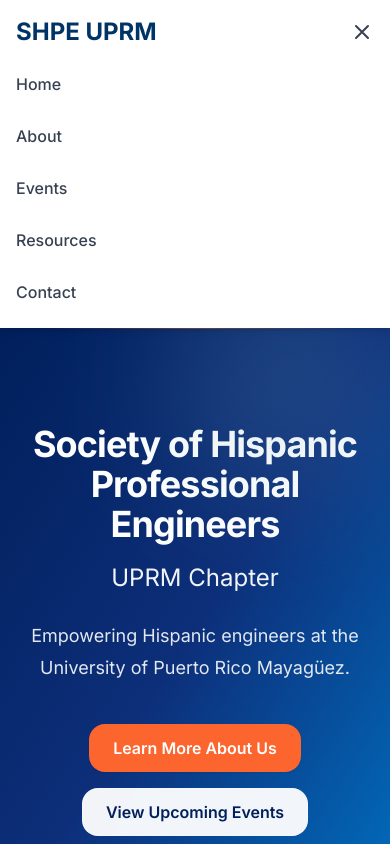
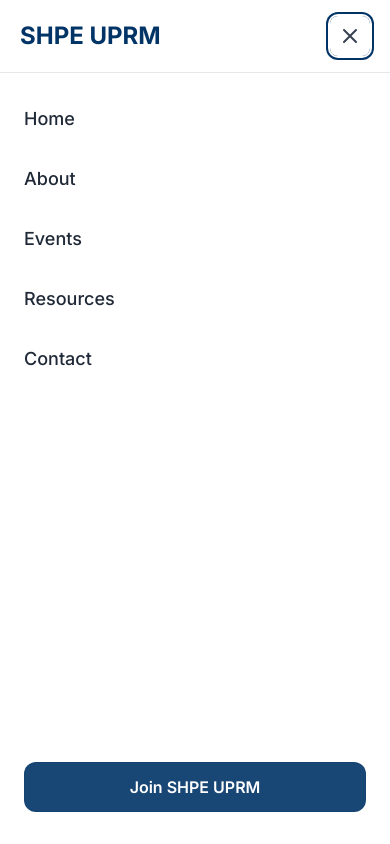
Before and after one commit to shpeuprm/shpeuprm-website, a Next.js app: page / in a window 390 px wide. Both pictures are taken after a click on the button "Open menu". Shown: the top 844 px of the page. Built offline with nearby package versions, Linux system fonts and the light colour scheme.

Commit message:
Refactor Header component for improved accessibility and UX; implement mobile menu with animations, focus management, and enhanced navigation.

```diff
--- a/components/Header.tsx
+++ b/components/Header.tsx
@@ -1,10 +1,12 @@
 "use client";
 
 import Link from "next/link";
-import { useState } from "react";
+import { useEffect, useRef, useState } from "react";
 
 export default function Header() {
   const [isMenuOpen, setIsMenuOpen] = useState(false);
+  const [isExiting, setIsExiting] = useState(false);
+  const closeBtnRef = useRef<HTMLButtonElement>(null);
 
   const navLinks = [
     { href: "/", label: "Home" },
@@ -13,6 +15,46 @@
     { href: "/resources", label: "Resources" },
     { href: "/contact", label: "Contact" },
   ];
+
+  // Body scroll lock + focus
+  useEffect(() => {
+    if (isMenuOpen) {
+      document.body.classList.add("overflow-hidden");
+      closeBtnRef.current?.focus();
+    } else {
+      document.body.classList.remove("overflow-hidden");
+    }
+    return () => document.body.classList.remove("overflow-hidden");
+  }, [isMenuOpen]);
+
+  // ESC to close
+  useEffect(() => {
+    const onKey = (e: KeyboardEvent) => e.key === "Escape" && handleClose();
+    window.addEventListener("keydown", onKey);
+    return () => window.removeEventListener("keydown", onKey);
+  }, []);
+
+  // Auto-close when resizing to desktop
+  useEffect(() => {
+    const mq = window.matchMedia("(min-width: 768px)");
+    const handler = (e: MediaQueryListEvent) => e.matches && setIsMenuOpen(false);
+    mq.addEventListener("change", handler);
+    return () => mq.removeEventListener("change", handler);
+  }, []);
+
+  const handleOpen = () => {
+    setIsExiting(false);
+    setIsMenuOpen(true);
+  };
+
+  const handleClose = () => {
+    // play exit animation, then unmount
+    setIsExiting(true);
+    window.setTimeout(() => {
+      setIsMenuOpen(false);
+      setIsExiting(false);
+    }, 250); // keep in sync with CSS "slideDownOut" duration
+  };
 
   return (
     <header className="bg-white shadow-md sticky top-0 z-50">
@@ -38,9 +80,12 @@
 
           {/* Mobile Menu Button */}
           <button
-            className="md:hidden text-gray-700 hover:text-primary focus:outline-none"
-            onClick={() => setIsMenuOpen(!isMenuOpen)}
-            aria-label="Toggle menu"
+            className="md:hidden inline-flex items-center justify-center rounded-lg p-2 text-gray-700 hover:text-primary focus:outline-none focus:ring-2 focus:ring-primary focus:ring-offset-2"
+            onClick={handleOpen}
+            aria-label="Open menu"
+            aria-haspopup="dialog"
+            aria-expanded={isMenuOpen}
+            aria-controls="mobile-menu"
           >
             <svg
               className="w-6 h-6"
@@ -51,30 +96,129 @@
               viewBox="0 0 24 24"
               stroke="currentColor"
             >
-              {isMenuOpen ? (
-                <path d="M6 18L18 6M6 6l12 12" />
-              ) : (
               <path d="M4 6h16M4 12h16M4 18h16" />
-              )}
             </svg>
           </button>
         </div>
 
-        {/* Mobile Navigation */}
-        {isMenuOpen && (
-          <div className="md:hidden pb-4">
-            <div className="flex flex-col space-y-3">
+        {/* Full-screen Mobile Navigation (popup) */}
+        {(isMenuOpen || isExiting) && (
+          <div
+            id="mobile-menu"
+            role="dialog"
+            aria-modal="true"
+            className="fixed inset-0 z-[60] md:hidden"
+          >
+            {/* Backdrop */}
+            <div
+              className={`menu-backdrop absolute inset-0 bg-black/40 backdrop-blur-[1px]`}
+              data-state={isExiting ? "closing" : "open"}
+              onClick={handleClose}
+              aria-hidden="true"
+            />
+
+            {/* Panel */}
+            <div
+              className={`menu-panel relative h-full w-full bg-white`}
+              data-state={isExiting ? "closing" : "open"}
+            >
+              {/* Header inside panel */}
+              <div className="flex items-center justify-between px-5 py-4 border-b">
+                <Link href="/" className="flex items-center space-x-2" onClick={handleClose}>
+                  <span className="text-2xl font-bold text-primary">SHPE UPRM</span>
+                </Link>
+                <button
+                  ref={closeBtnRef}
+                  className="inline-flex items-center justify-center rounded-lg p-2 text-gray-700 hover:text-primary focus:outline-none focus:ring-2 focus:ring-primary focus:ring-offset-2"
+                  onClick={handleClose}
+                  aria-label="Close menu"
+                >
+                  <svg
+                    className="w-6 h-6"
+                    fill="none"
+                    strokeLinecap="round"
+                    strokeLinejoin="round"
+                    strokeWidth="2"
+                    viewBox="0 0 24 24"
+                    stroke="currentColor"
+                  >
+                    <path d="M6 18L18 6M6 6l12 12" />
+                  </svg>
+                </button>
+              </div>
+
+              {/* Links */}
+              <div className="px-6 pt-6">
+                <nav className="flex flex-col space-y-4 text-lg">
                   {navLinks.map((link) => (
                     <Link
                       key={link.href}
                       href={link.href}
-                  className="text-gray-700 hover:text-primary font-medium transition-colors duration-200 py-2"
-                  onClick={() => setIsMenuOpen(false)}
+                      className="py-2 font-medium text-gray-800 hover:text-primary transition-colors"
+                      onClick={handleClose}
                     >
                       {link.label}
                     </Link>
                   ))}
+                </nav>
+
+                {/* Optional CTA */}
+                <div className="mt-auto fixed bottom-0 left-0 right-0 px-6 pb-8 pt-6 bg-gradient-to-t from-white via-white/95">
+                  <Link
+                    href="/join"
+                    onClick={handleClose}
+                    className="inline-flex w-full items-center justify-center rounded-xl border border-primary/20 bg-primary/90 px-4 py-3 text-white font-semibold hover:bg-primary transition-colors"
+                  >
+                    Join SHPE UPRM
+                  </Link>
                 </div>
+              </div>
+            </div>
+
+            {/* Smooth animations */}
+            <style jsx>{`
+              /* Respect reduced motion */
+              @media (prefers-reduced-motion: reduce) {
+                .menu-backdrop,
+                .menu-panel {
+                  animation: none !important;
+                }
+              }
+
+              /* Backdrop */
+              .menu-backdrop[data-state='open'] {
+                animation: fadeIn 250ms ease-out;
+              }
+              .menu-backdrop[data-state='closing'] {
+                animation: fadeOut 220ms ease-in forwards;
+              }
+
+              /* Panel */
+              .menu-panel[data-state='open'] {
+                animation: slideUpIn 320ms cubic-bezier(0.22, 1, 0.36, 1); /* smooth ease-out */
+              }
+              .menu-panel[data-state='closing'] {
+                animation: slideDownOut 250ms cubic-bezier(0.55, 0, 0.45, 1) forwards; /* smooth ease-in */
+              }
+
+              @keyframes fadeIn {
+                from { opacity: 0; }
+                to   { opacity: 1; }
+              }
+              @keyframes fadeOut {
+                from { opacity: 1; }
+                to   { opacity: 0; }
+              }
+
+              @keyframes slideUpIn {
+                from { transform: translateY(6%); opacity: 0.9; }
+                to   { transform: translateY(0%); opacity: 1; }
+              }
+              @keyframes slideDownOut {
+                from { transform: translateY(0%); opacity: 1; }
+                to   { transform: translateY(4%); opacity: 0; }
+              }
+            `}</style>
           </div>
         )}
       </nav>
```
Lines whose indentation alone changed are shown as unchanged.
